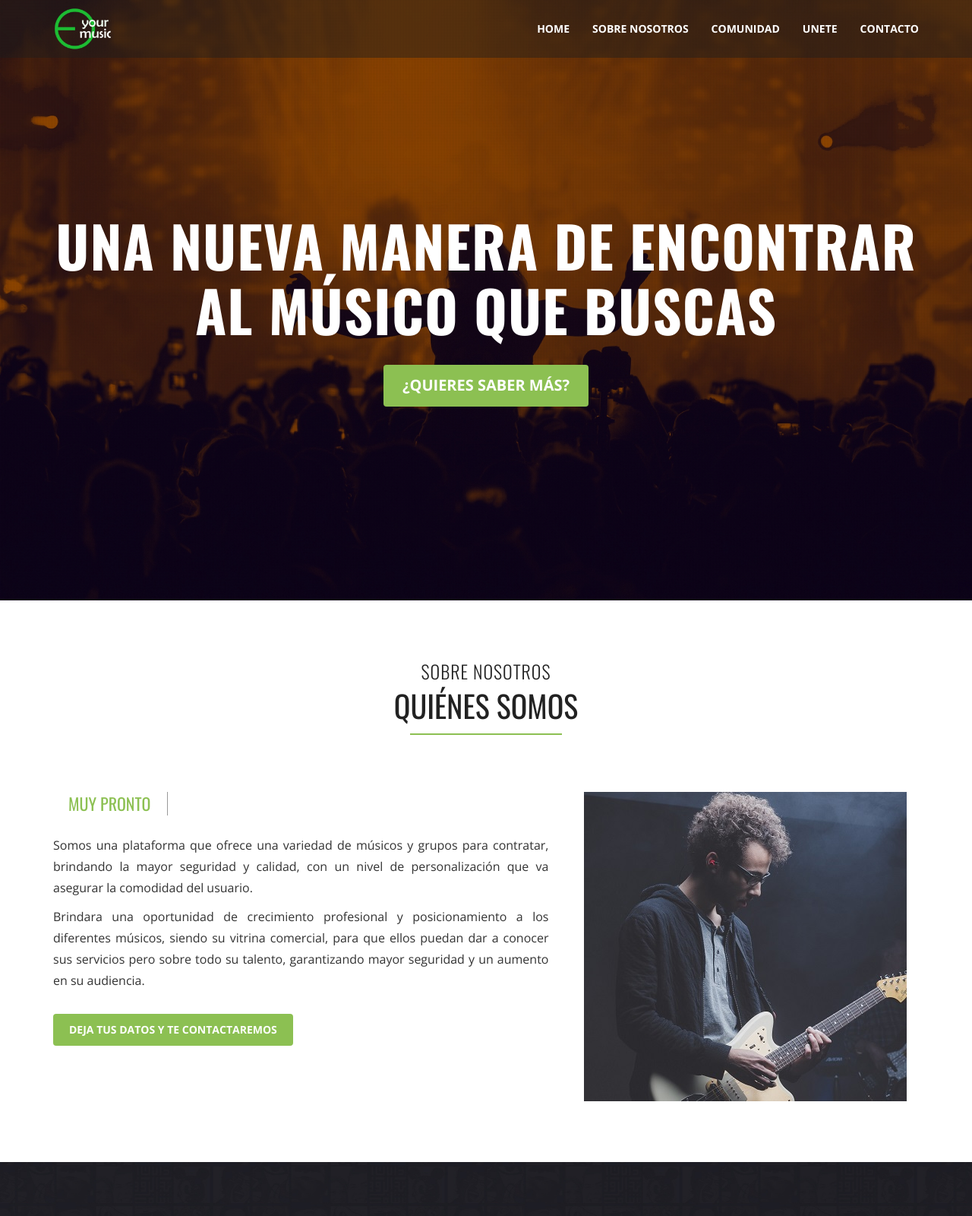
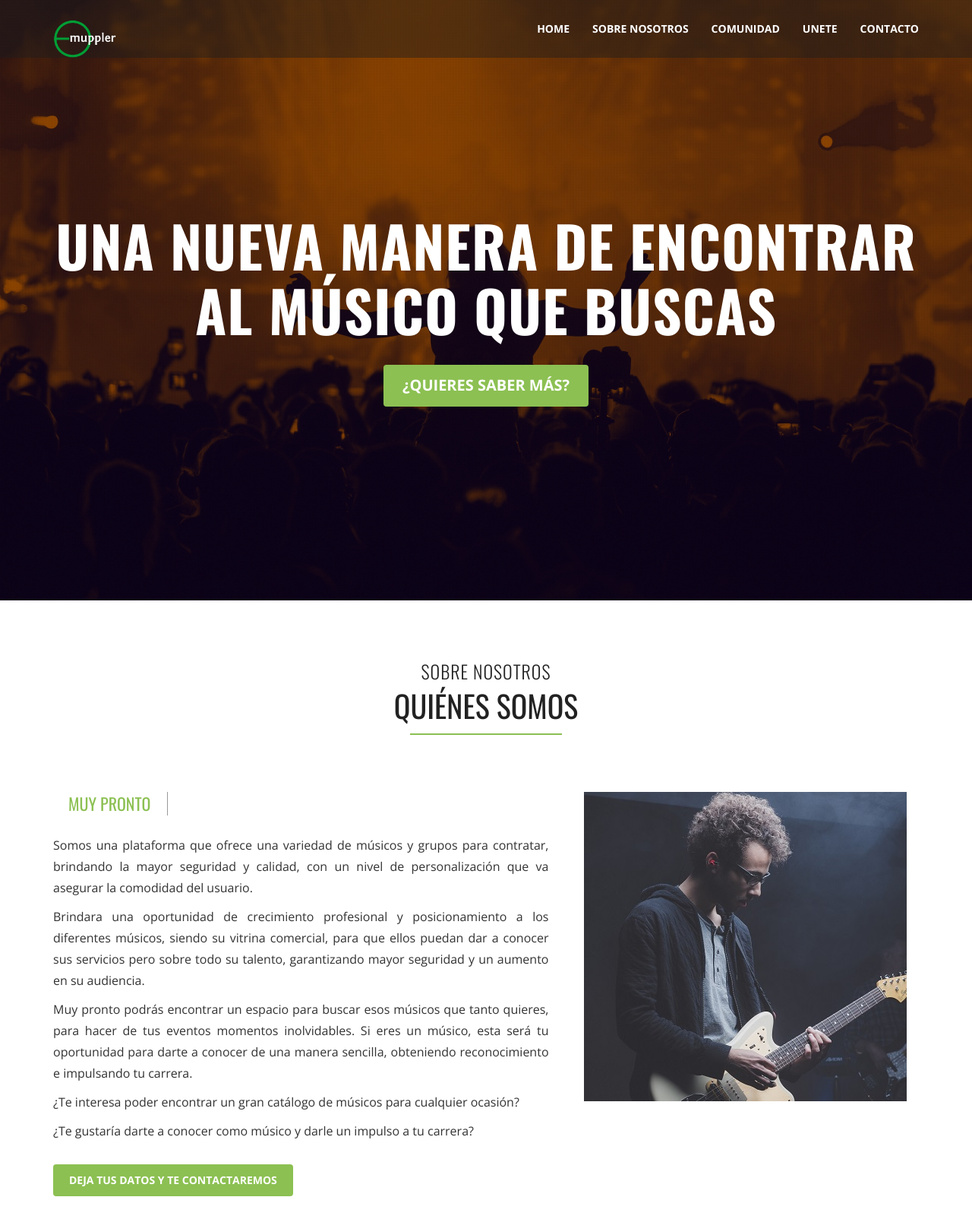
Before and after one commit to daguiheso/YourMusic, a plain HTML site: page public/index.html in a window 1280 px wide. Shown: the top 1600 px of the page at 76% size. Drawn offline with nearby package versions, Linux system fonts and the light colour scheme.

Commit message:
Change logo by muppler

```diff
--- a/public/css/style.css
+++ b/public/css/style.css
@@ -2136,7 +2136,8 @@ nav a#pull {
 }
 
 .logoH {
-	width: 76px;
-	position: relative;
+	/* width: 95px; */
+	height: 50px;
+	/* position: relative; */
 	top: -17px;
 }
--- a/public/index.html
+++ b/public/index.html
@@ -10,9 +10,9 @@
 
 		<!-- Basic -->
 		<meta charset="utf-8">
-		<title>YourMusic</title>
+		<title>Muppler</title>
 		<meta name="author" content="DSA79">
-		<meta name="keywords" content="music">
+		<meta name="keywords" content="music, muppler">
 		<meta name="description" content="Una nueva manera de encontrar al músico que buscas">
 
 		<!-- Mobile Specific Metas -->
@@ -86,7 +86,7 @@
 
 						<!-- Logo Image -->
 						<a class="navbar-brand" href="#" style="color: white;">
-							<img class="logoH"src="img/yourmusic.png" alt="logo" role="banner">
+							<img class="logoH"src="img/muppler.png" alt="logo" role="banner">
 						</a>
 
 					</div>	<!-- End Navigation Bar -->
@@ -195,9 +195,9 @@
 									<!-- Tab #1 Description -->
 									<p>Somos una plataforma que ofrece una variedad de músicos y grupos para contratar, brindando la mayor seguridad y calidad, con un nivel de personalización que va asegurar la comodidad del usuario.</p>
 									<p>Brindara una oportunidad de crecimiento profesional y posicionamiento a los diferentes músicos, siendo su vitrina comercial, para que ellos puedan dar a conocer sus servicios pero sobre todo su talento, garantizando mayor seguridad y un aumento en su audiencia.</p>
-									<!-- <p>Muy pronto podrás encontrar un espacio para buscar esos músicos que tanto quieres, para hacer de tus eventos momentos inolvidables. Si eres un músico, esta será tu oportunidad para darte a conocer de una manera sencilla, obteniendo reconocimiento e impulsando tu carrera.</p> -->
-									<!-- <p>¿Te interesa poder encontrar un gran catálogo de músicos para cualquier ocasión? </p> -->
-									<!-- <p>¿Te gustaría darte a conocer como músico y darle un impulso a tu carrera?</p> -->
+									<p>Muy pronto podrás encontrar un espacio para buscar esos músicos que tanto quieres, para hacer de tus eventos momentos inolvidables. Si eres un músico, esta será tu oportunidad para darte a conocer de una manera sencilla, obteniendo reconocimiento e impulsando tu carrera.</p>
+									<p>¿Te interesa poder encontrar un gran catálogo de músicos para cualquier ocasión? </p>
+									<p>¿Te gustaría darte a conocer como músico y darle un impulso a tu carrera?</p>
 
 									<!-- Tab #1 Buttons -->
 									<a href="#contact" class="btn btn-theme animated" data-animation="bounceIn" data-animation-delay="300">Deja tus datos y te contactaremos</a>
```
Also changed, not shown: public/img/logo-s.png (deleted), public/img/muppler-xl.png (added), public/img/muppler.png (added), public/img/rosario.png (added), public/img/u-rosario.png, public/img/yourmusic.png (deleted), public/img/yourmusic2.png (deleted).
